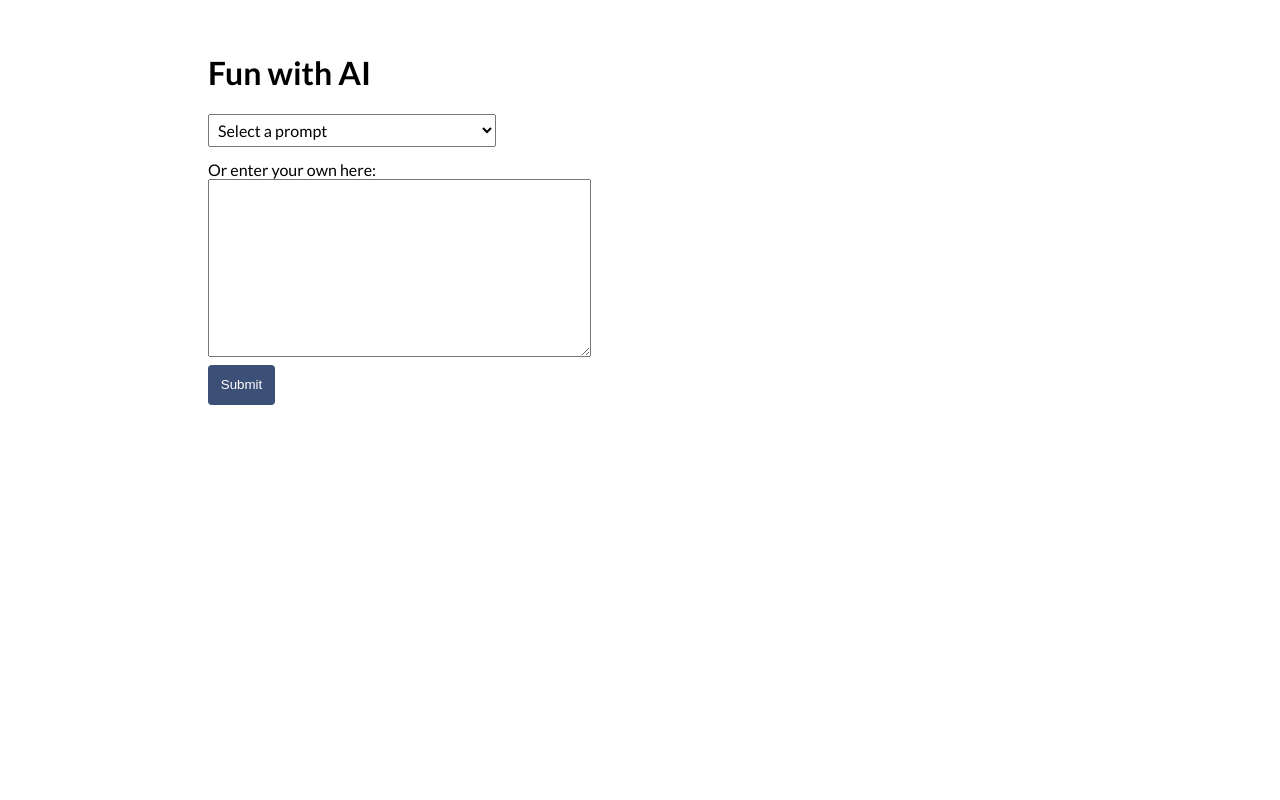
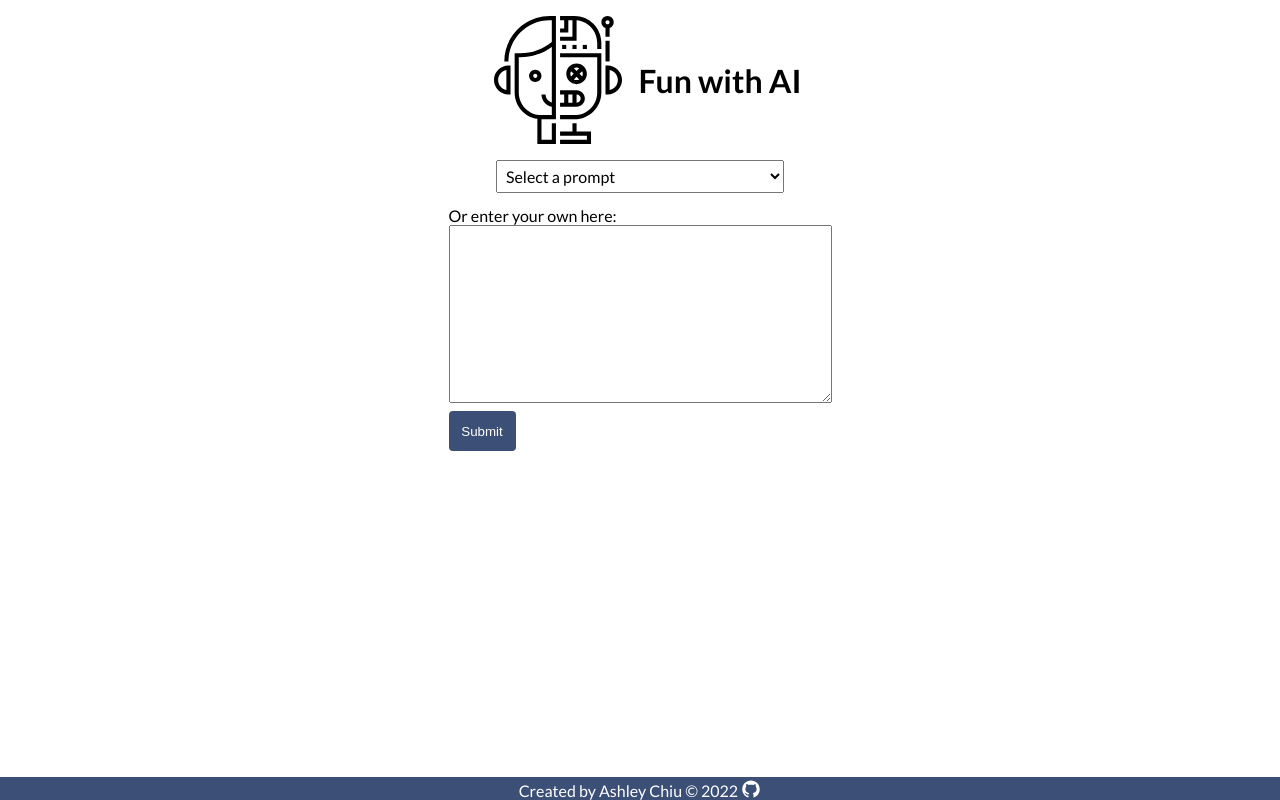
Before and after one commit to ashychiu/shopify-openai, a React (Create React App) app: page / in a window 1280 px wide. Built offline with nearby package versions, Linux system fonts and the light colour scheme.

Commit message:
Add logo & update styling

```diff
--- a/package.json
+++ b/package.json
@@ -13,6 +13,7 @@
     "react": "^18.1.0",
     "react-dom": "^18.1.0",
     "react-dotenv": "^0.1.3",
+    "react-icons": "^4.3.1",
     "react-scripts": "5.0.1",
     "sass": "^1.52.1",
     "web-vitals": "^2.1.4"
--- a/src/App.js
+++ b/src/App.js
@@ -1,7 +1,8 @@
 import { React, useEffect, useState } from "react";
 import { LinearProgress } from "@mui/material";
-import './App.scss';
-
+import "./App.scss";
+import Footer from "./components/Footer/Footer";
+import Header from "./components/Header/Header";
 
 function App() {
   const [responses, setResponses] = useState([]);
@@ -12,22 +13,25 @@ const [isLoading, setIsLoading] = useState(false);
 
   useEffect(() => {
     document.title = "Ashley Chiu - Fun with AI";
-  setFirstRender(false)
+    setFirstRender(false);
   }, []);
 
   useEffect(() => {
-  if (!firstRender){
+    if (!firstRender) {
       const postAPI = async () => {
         setIsLoading(true);
         try {
-      const res = await fetch("https://api.openai.com/v1/engines/text-curie-001/completions", {
+          const res = await fetch(
+            "https://api.openai.com/v1/engines/text-curie-001/completions",
+            {
               method: "POST",
               headers: {
                 "Content-Type": "application/json",
                 Authorization: `Bearer ${process.env.REACT_APP_OPENAI_SECRET}`,
               },
               body: JSON.stringify(prompt),
-         })
+            }
+          );
           const data = await res.json();
           setResponses([data.choices[0], ...responses]);
           setIsLoading(false);
@@ -36,7 +40,7 @@ useEffect(() => {
         }
       };
       postAPI();
-  setPrompts((prev) => [prompt, ...prev])
+      setPrompts((prev) => [prompt, ...prev]);
     }
   }, [prompt]);
 
@@ -69,11 +73,7 @@ const handleSelect = (e) => {
 
   return (
     <main>
-      <header>
-        <h1>
-          Fun with AI
-        </h1>
-        </header>
+      <Header />
       <section>
         <div className="select">
           <select onChange={handleSelect}>
@@ -81,36 +81,53 @@ const handleSelect = (e) => {
             <option value="">I'm feeling lucky (Random response)</option>
             <option value="Knock knock">Knock knock</option>
             <option value="Tell me a joke">Tell me a joke</option>
-    <option value="Siri, what do you think of Alexa?">Siri, what do you think of Alexa?</option>
-    <option value="What should Elon Musk buy next?">What should Elon Musk buy next?</option>
-    <option value="How to fix Google without Googling?">How to fix Google without Googling?</option>
+            <option value="Siri, what do you think of Alexa?">
+              Siri, what do you think of Alexa?
+            </option>
+            <option value="What should Elon Musk buy next?">
+              What should Elon Musk buy next?
+            </option>
+            <option value="How to fix Google without Googling?">
+              How to fix Google without Googling?
+            </option>
           </select>
         </div>
         <form onSubmit={handleSubmit}>
           <label htmlFor="input">Or enter your own here:</label>
           <textarea id="input" name="input" rows="10" cols="50"></textarea>
-      <button type="submit" className="btn">Submit</button>
-      </form></section>
+          <button type="submit" className="btn">
+            Submit
+          </button>
+        </form>
+      </section>
       <section>
         <div className="response-container">
-{isLoading && responses.length === 0 && (
-  <LinearProgress/>
-      )}
-        {responses.length > 0 && <><h2>Responses</h2>
-       <p>{isLoading && (
-  <LinearProgress/>
-      )}</p>
+          {isLoading && responses.length === 0 && <LinearProgress />}
+          {responses.length > 0 && (
+            <>
+              <h2>Responses</h2>
+              <p>{isLoading && <LinearProgress />}</p>
               {responses.map((res, index) => {
                 const prompt = prompts[index];
                 return (
-          <div key={index} className={index === 0? "animation response-card": "response-card"}>
-            <p>Prompt:</p><p>{prompt.prompt}</p>
-            <p>Response: </p><p>{res.text}</p>
+                  <div
+                    key={index}
+                    className={
+                      index === 0 ? "animation response-card" : "response-card"
+                    }
+                  >
+                    <p>Prompt:</p>
+                    <p>{prompt.prompt}</p>
+                    <p>Response: </p>
+                    <p>{res.text}</p>
                   </div>
                 );
-      })}</>}
+              })}
+            </>
+          )}
         </div>
       </section>
+      <Footer />
     </main>
   );
 }
--- a/src/App.scss
+++ b/src/App.scss
@@ -1,4 +1,4 @@
-@import url('https://fonts.googleapis.com/css2?family=Lato:wght@400;700&display=swap');
+@import url("https://fonts.googleapis.com/css2?family=Lato:wght@400;700&display=swap");
 
 $lato: "Lato", sans-serif;
 
@@ -17,33 +17,35 @@ $lato: "Lato", sans-serif;
   box-sizing: border-box;
 }
 
+html,
+body,
+#root {
+  height: 100vh;
+  padding-bottom: 60px;
+}
+
 body {
   margin: 0;
   font-family: $lato;
-  display: flex;
-  flex-direction: row;
-  justify-content: center;
-  align-items: center;
+  height: 100vh;
 }
 
-main {
-  padding: 2rem;
-}
 section {
   width: 100%;
+  padding: 0 2rem;
 }
 
 .response {
   &-container {
-    width: 800px;
+    // width: 800px;
     margin: 2rem;
     div:first-of-type {
-      background-color: #ab9f9d;
+      background-color: #8cc0de;
     }
   }
   &-card {
-    max-width: 80%;
-    background-color: #d1beb0;
+    // max-width: 80%;
+    background-color: #e8f9fd;
     padding: 1rem;
     margin-bottom: 2rem;
     border-radius: 5px;
@@ -57,12 +59,14 @@ textarea {
   padding: 0.5rem;
 }
 
-input, textarea, select {
+input,
+textarea,
+select {
   font-family: $lato;
 }
 
 select {
-font-size: 1rem;
+  font-size: 1rem;
   padding: 5px;
   margin-bottom: 0.8rem;
   font-size: 1rem;
@@ -81,3 +85,25 @@ font-size: 1rem;
 .animation {
   animation: 2s ease-out 0s 1 slideFromBottom;
 }
+
+a {
+  text-decoration: none;
+  color: inherit;
+}
+
+header {
+  display: flex;
+  justify-content: center;
+  align-items: center;
+}
+
+section {
+  display: flex;
+  flex-direction: column;
+  justify-content: center;
+  align-items: center;
+}
+.header__logo {
+  width: 10%;
+  margin: 1rem;
+}
--- /dev/null
+++ b/src/components/Footer/Footer.js
@@ -0,0 +1,15 @@
+import { AiFillGithub } from "react-icons/ai";
+import "./Footer.scss";
+
+const Footer = () => {
+  return (
+    <footer className="footer">
+      <a href="https://github.com/ashychiu/" target="_blank" rel="noreferrer">
+        <span>Created by Ashley Chiu © 2022</span>
+        <AiFillGithub size={20} className="footer__icon" />
+      </a>
+    </footer>
+  );
+};
+
+export default Footer;
--- /dev/null
+++ b/src/components/Footer/Footer.scss
@@ -0,0 +1,14 @@
+.footer {
+  position: fixed;
+  bottom: 0;
+  display: flex;
+  justify-content: center;
+  width: 100%;
+  background-color: #3c4f76;
+  color: white;
+  &__icon {
+    position: relative;
+    bottom: -0.1rem;
+    margin-left: 0.2rem;
+  }
+}
--- /dev/null
+++ b/src/components/Header/Header.js
@@ -0,0 +1,13 @@
+import React from "react";
+import robot from "../../assets/robot.svg";
+
+const Header = () => {
+  return (
+    <header>
+      <img src={robot} alt="robot" className="header__logo" />
+      <h1>Fun with AI</h1>
+    </header>
+  );
+};
+
+export default Header;
```
Also changed, not shown: src/assets/robot.svg (added), 1 other file (tests, documents, lock files or other folders). Lines whose indentation alone changed are shown as unchanged.
